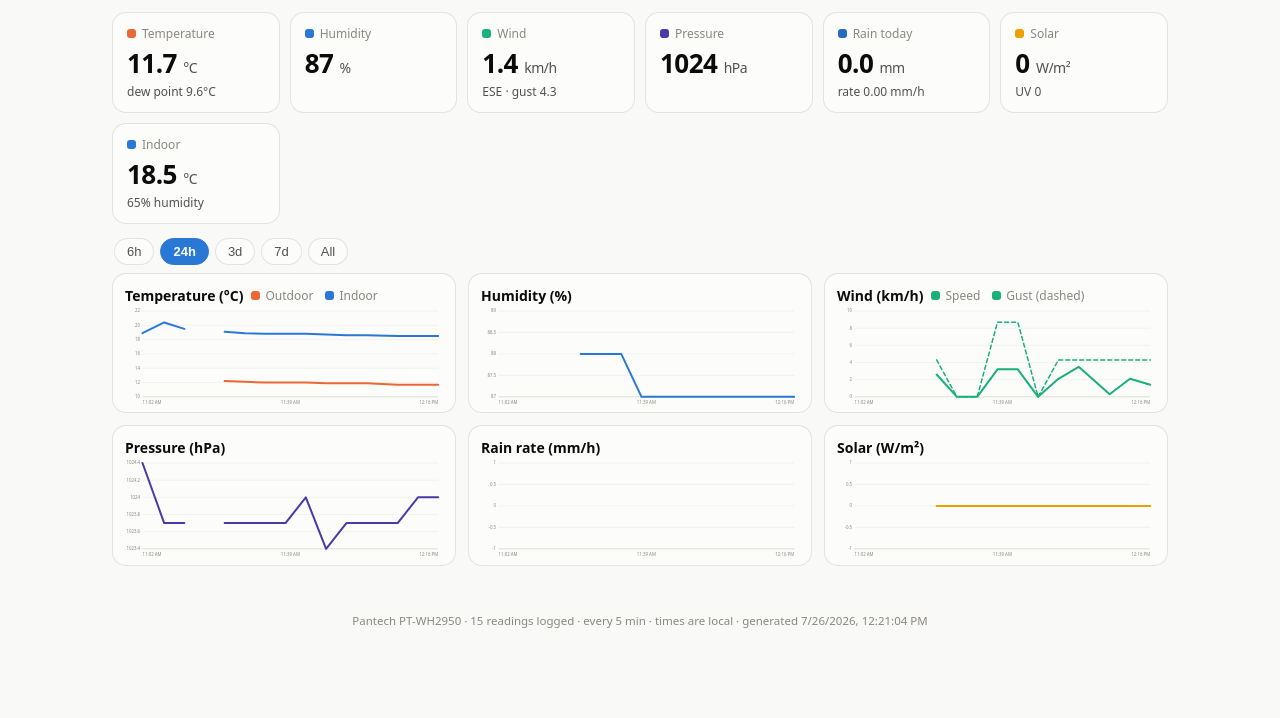
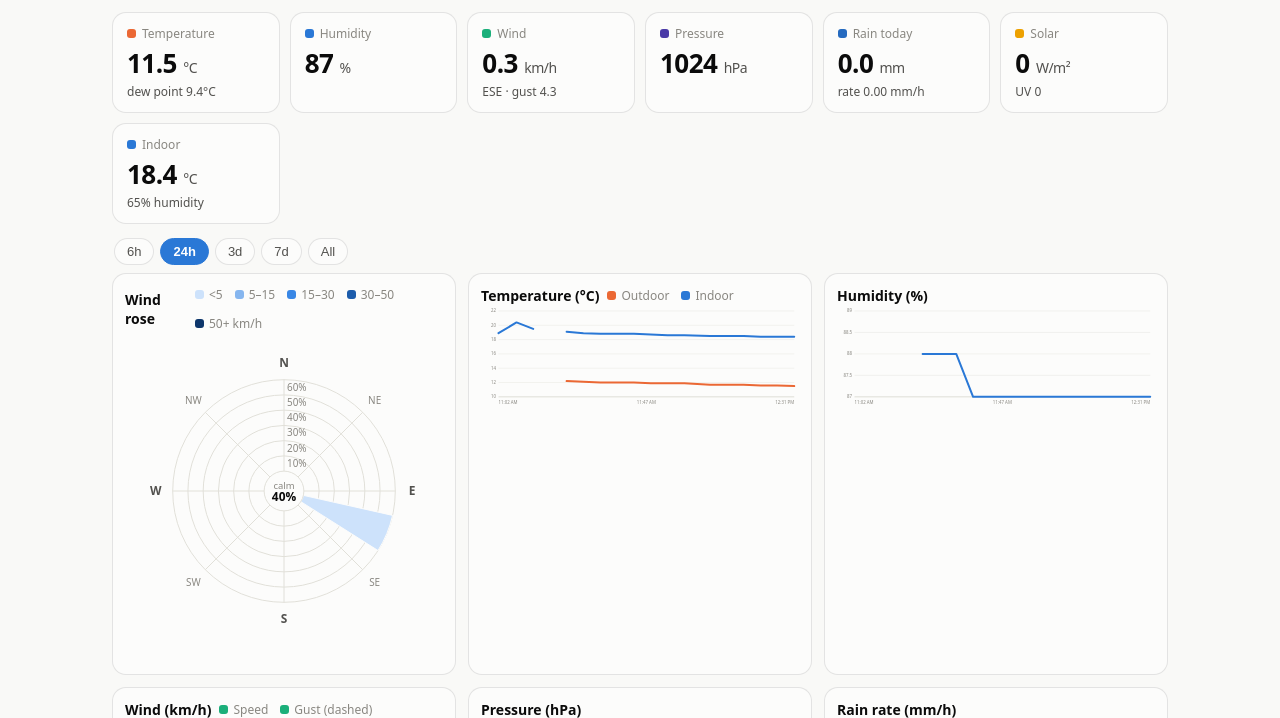
Before and after one commit to Sibot-droid/mangomadness-weather, a plain HTML site: page index.html in a window 1280 px wide. Shown: the part 64-782 px from the top of the page. Drawn offline with Linux system fonts and the light colour scheme.

Commit message:
data 2026-07-26 22:33

```diff
--- a/data.json
+++ b/data.json
@@ -1,7 +1,7 @@
 {
     "station":  "Pantech PT-WH2950",
     "location":  "Home weather station",
-    "generated":  "2026-07-26T22:21:04.7010477+10:00",
+    "generated":  "2026-07-26T22:33:59.6746285+10:00",
     "units":  {
                   "temp":  "C",
                   "wind":  "km/h",
@@ -10,19 +10,19 @@
                   "solar":  "W/m2"
               },
     "current":  {
-                    "t":  "2026-07-26T22:16:43.7732717+10:00",
-                    "tempC":  11.7,
-                    "dewC":  9.6,
+                    "t":  "2026-07-26T22:31:56.7390464+10:00",
+                    "tempC":  11.5,
+                    "dewC":  9.4,
                     "hum":  87,
                     "presHpa":  1024,
-                    "windKmh":  1.4,
+                    "windKmh":  0.3,
                     "gustKmh":  4.3,
-                    "dir":  111,
+                    "dir":  110,
                     "rainMm":  0,
                     "rainRateMm":  0,
                     "solar":  0,
                     "uv":  0,
-                    "inTempC":  18.5,
+                    "inTempC":  18.4,
                     "inHum":  65
                 },
     "series":  [
@@ -265,6 +265,54 @@
                        "uv":  0,
                        "inTempC":  18.5,
                        "inHum":  65
+                   },
+                   {
+                       "t":  "2026-07-26T22:21:48.7388926+10:00",
+                       "tempC":  11.6,
+                       "dewC":  9.5,
+                       "hum":  87,
+                       "presHpa":  1024,
+                       "windKmh":  1.1,
+                       "gustKmh":  4.3,
+                       "dir":  120,
+                       "rainMm":  0,
+                       "rainRateMm":  0,
+                       "solar":  0,
+                       "uv":  0,
+                       "inTempC":  18.4,
+                       "inHum":  65
+                   },
+                   {
+                       "t":  "2026-07-26T22:26:51.8085492+10:00",
+                       "tempC":  11.6,
+                       "dewC":  9.5,
+                       "hum":  87,
+                       "presHpa":  1023.7,
+                       "windKmh":  2.6,
+                       "gustKmh":  4.3,
+                       "dir":  105,
+                       "rainMm":  0,
+                       "rainRateMm":  0,
+                       "solar":  0,
+                       "uv":  0,
+                       "inTempC":  18.4,
+                       "inHum":  65
+                   },
+                   {
+                       "t":  "2026-07-26T22:31:56.7390464+10:00",
+                       "tempC":  11.5,
+                       "dewC":  9.4,
+                       "hum":  87,
+                       "presHpa":  1024,
+                       "windKmh":  0.3,
+                       "gustKmh":  4.3,
+                       "dir":  110,
+                       "rainMm":  0,
+                       "rainRateMm":  0,
+                       "solar":  0,
+                       "uv":  0,
+                       "inTempC":  18.4,
+                       "inHum":  65
                    }
                ]
 }
--- a/index.html
+++ b/index.html
@@ -15,6 +15,7 @@
   --grid:#e1e0d9; --axis:#c3c2b7; --line:#eee; --border:rgba(11,11,11,.10);
   --temp:#eb6834; --tin:#2a78d6; --hum:#2a78d6; --wind:#1baf7a; --pres:#4a3aa7;
   --rain:#256abf; --solar:#eda100; --dew:#1baf7a;
+  --sp1:#cde2fb; --sp2:#86b6ef; --sp3:#3987e5; --sp4:#1c5cab; --sp5:#0d366b;
 }
 @media (prefers-color-scheme:dark){ :root:where(:not([data-theme="light"])){
   color-scheme: dark;
@@ -22,6 +23,7 @@
   --grid:#2c2c2a; --axis:#383835; --line:#2a2a28; --border:rgba(255,255,255,.10);
   --temp:#d95926; --tin:#3987e5; --hum:#3987e5; --wind:#199e70; --pres:#9085e9;
   --rain:#3987e5; --solar:#c98500; --dew:#199e70;
+  --sp1:#9ec5f4; --sp2:#5598e7; --sp3:#3987e5; --sp4:#256abf; --sp5:#18407f;
 }}
 :root[data-theme="dark"]{
   color-scheme: dark;
@@ -29,6 +31,7 @@
   --grid:#2c2c2a; --axis:#383835; --line:#2a2a28; --border:rgba(255,255,255,.10);
   --temp:#d95926; --tin:#3987e5; --hum:#3987e5; --wind:#199e70; --pres:#9085e9;
   --rain:#3987e5; --solar:#c98500; --dew:#199e70;
+  --sp1:#9ec5f4; --sp2:#5598e7; --sp3:#3987e5; --sp4:#256abf; --sp5:#18407f;
 }
 *{box-sizing:border-box}
 body{font-family:system-ui,-apple-system,"Segoe UI",Roboto,Arial,sans-serif;margin:0;color:var(--ink);background:var(--bg);-webkit-font-smoothing:antialiased}
@@ -56,6 +59,7 @@ main{max-width:1080px;margin:0 auto;padding:6px 12px 40px}
 .card .legend{font-size:12px;color:var(--muted);font-weight:400;display:flex;gap:12px;flex-wrap:wrap}
 .card .legend span{display:inline-flex;align-items:center;gap:5px}
 .chartwrap{position:relative;width:100%;overflow:hidden}
+.chartwrap.rose{max-width:400px;margin:0 auto}
 svg.chart{width:100%;height:auto;display:block;touch-action:none}
 .tt{position:absolute;pointer-events:none;background:var(--surface);border:1px solid var(--border);border-radius:8px;padding:6px 8px;font-size:12px;color:var(--ink);box-shadow:0 4px 14px rgba(0,0,0,.12);opacity:0;transition:opacity .08s;white-space:nowrap;z-index:5}
 .tt .tt-t{color:var(--muted);margin-bottom:3px}
@@ -169,6 +173,52 @@ function chart(card, pts, series, opts={}){
   svg.addEventListener('touchstart',move,{passive:true});svg.addEventListener('touchmove',move,{passive:true});svg.addEventListener('touchend',leave);
 }
 
+// Wind rose: 16 compass sectors, petals stacked by speed bin (sequential blue = strength).
+function windRose(card, pts){
+  const NS='http://www.w3.org/2000/svg';
+  const C=getComputedStyle(document.documentElement),col=n=>C.getPropertyValue(n).trim();
+  const bins=[{max:5,c:col('--sp1')},{max:15,c:col('--sp2')},{max:30,c:col('--sp3')},{max:50,c:col('--sp4')},{max:1e9,c:col('--sp5')}];
+  const binLbl=['<5','5–15','15–30','30–50','50+'];
+  const CALM=1,N=16;
+  const counts=Array.from({length:N},()=>bins.map(()=>0));
+  let calm=0,total=0;
+  for(const p of pts){const s=num(p.windKmh),d=num(p.dir);
+    if(s===null)continue;total++;
+    if(s<CALM||d===null){calm++;continue;}
+    const sec=((Math.round(d/(360/N))%N)+N)%N;
+    let bi=bins.findIndex(b=>s<b.max);if(bi<0)bi=bins.length-1;
+    counts[sec][bi]++;}
+  const denom=total||1;
+  const secFreq=counts.map(c=>c.reduce((a,b)=>a+b,0)/denom*100);
+  const maxF=Math.max(1,...secFreq);
+  const step=maxF<=5?1:maxF<=10?2:maxF<=25?5:10;
+  const ringMax=Math.max(step,Math.ceil(maxF/step)*step);
+  const cx=160,cy=158,R=112,hole=20;
+  const Rr=f=>hole+(f/ringMax)*(R-hole);
+  const P=(b,r)=>[cx+r*Math.sin(b*Math.PI/180),cy-r*Math.cos(b*Math.PI/180)];
+  const svg=document.createElementNS(NS,'svg');svg.setAttribute('viewBox','0 0 320 336');svg.setAttribute('class','chart');
+  const add=(t,at,tx)=>{const e=document.createElementNS(NS,t);for(const k in at)e.setAttribute(k,at[k]);if(tx!=null)e.textContent=tx;svg.appendChild(e);return e;};
+  for(let v=step;v<=ringMax+.01;v+=step){const r=Rr(v);
+    add('circle',{cx,cy,r,fill:'none',stroke:'var(--grid)','stroke-width':1});
+    add('text',{x:cx+3,y:cy-r+11,fill:'var(--muted)','font-size':10},v+'%');}
+  const dirs=['N','NE','E','SE','S','SW','W','NW'];
+  for(let i=0;i<8;i++){const b=i*45,pp=P(b,R),ph=P(b,hole);
+    add('line',{x1:ph[0],y1:ph[1],x2:pp[0],y2:pp[1],stroke:'var(--grid)','stroke-width':1});
+    const pl=P(b,R+17);add('text',{x:pl[0],y:pl[1]+4,'text-anchor':'middle',fill:i%2?'var(--muted)':'var(--ink2)','font-size':i%2?10:12,'font-weight':i%2?400:700},dirs[i]);}
+  const hw=360/N/2-1.4;
+  for(let s=0;s<N;s++){const bc=s*(360/N);let cum=0;
+    for(let bi=0;bi<bins.length;bi++){const cnt=counts[s][bi];if(!cnt)continue;
+      const f0=cum/denom*100,f1=(cum+cnt)/denom*100;cum+=cnt;
+      const r0=Rr(f0),r1=Rr(f1),a0=bc-hw,a1=bc+hw;
+      const A=P(a0,r0),B=P(a0,r1),D=P(a1,r1),E=P(a1,r0);
+      const path=add('path',{d:`M ${A[0]} ${A[1]} L ${B[0]} ${B[1]} A ${r1} ${r1} 0 0 1 ${D[0]} ${D[1]} L ${E[0]} ${E[1]} A ${r0} ${r0} 0 0 0 ${A[0]} ${A[1]} Z`,fill:bins[bi].c,stroke:'var(--surface)','stroke-width':1});
+      const tt=document.createElementNS(NS,'title');tt.textContent=`${compass(bc)} · ${binLbl[bi]} km/h · ${cnt} reading${cnt>1?'s':''} (${(cnt/denom*100).toFixed(1)}%)`;path.appendChild(tt);}}
+  add('circle',{cx,cy,r:hole,fill:'var(--surface)',stroke:'var(--grid)','stroke-width':1});
+  add('text',{x:cx,y:cy-2,'text-anchor':'middle',fill:'var(--muted)','font-size':9.5},'calm');
+  add('text',{x:cx,y:cy+10,'text-anchor':'middle',fill:'var(--ink)','font-size':12,'font-weight':700},Math.round(calm/denom*100)+'%');
+  const wrap=document.createElement('div');wrap.className='chartwrap rose';wrap.appendChild(svg);card.appendChild(wrap);
+}
+
 function card(title, legend){
   const c=document.createElement('div');c.className='card';
   const leg=legend?('<span class="legend">'+legend.map(l=>`<span><span class="dot" style="background:${l.c}"></span>${esc(l.t)}</span>`).join('')+'</span>'):'';
@@ -207,6 +257,7 @@ function render(){
 
   // charts
   $('#charts').innerHTML='';
+  windRose(card('Wind rose',[{c:col('--sp1'),t:'<5'},{c:col('--sp2'),t:'5–15'},{c:col('--sp3'),t:'15–30'},{c:col('--sp4'),t:'30–50'},{c:col('--sp5'),t:'50+ km/h'}]),pts);
   chart(card('Temperature (°C)',[{c:col('--temp'),t:'Outdoor'},{c:col('--tin'),t:'Indoor'}]),pts,
     [{key:'tempC',color:col('--temp'),label:'Outdoor'},{key:'inTempC',color:col('--tin'),label:'Indoor'}],{unit:'°C'});
   chart(card('Humidity (%)'),pts,[{key:'hum',color:col('--hum'),label:'Humidity'}],{unit:'%'});
```
